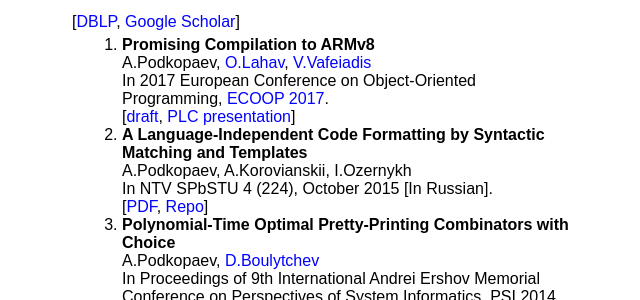
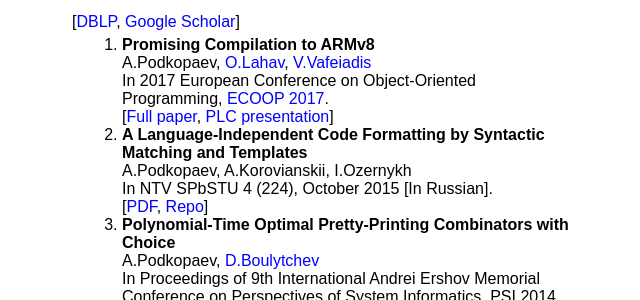
Before and after one commit to anlun/anlun.github.io, a Jekyll site: the page built from index.html, in a window 1280 px wide. Shown: the part 1015-1315 px from the top of the page, without its empty margins (318-958 px from the left). Built offline with Jekyll 4.4.1, drawn with Linux system fonts in a browser that asks for light colours; some web fonts are replaced.

Commit message:
ARMpromise full paper links.

```diff
--- a/index.html
+++ b/index.html
@@ -109,7 +109,7 @@
          In 2017 European Conference on Object-Oriented Programming,
          <a href="http://2017.ecoop.org">ECOOP 2017</a>.
          <br />
-         [<a href="https://drive.google.com/open?id=0B3UPtzTx9FB1UFNkR3cwckdlQkk">draft</a>,
+         [<a href="https://drive.google.com/file/d/0B3UPtzTx9FB1eVdDMl9wVVgyUzA/view?usp=sharing">Full paper</a>,
           <a href="https://drive.google.com/open?id=0B3UPtzTx9FB1bVc4UC1SaHhmQ2s">PLC presentation</a>]
     </li>
     <li> <b>A Language-Independent Code Formatting by Syntactic Matching and Templates</b>
```
Also changed, not shown: armpromise.md (+1 -1 lines).
